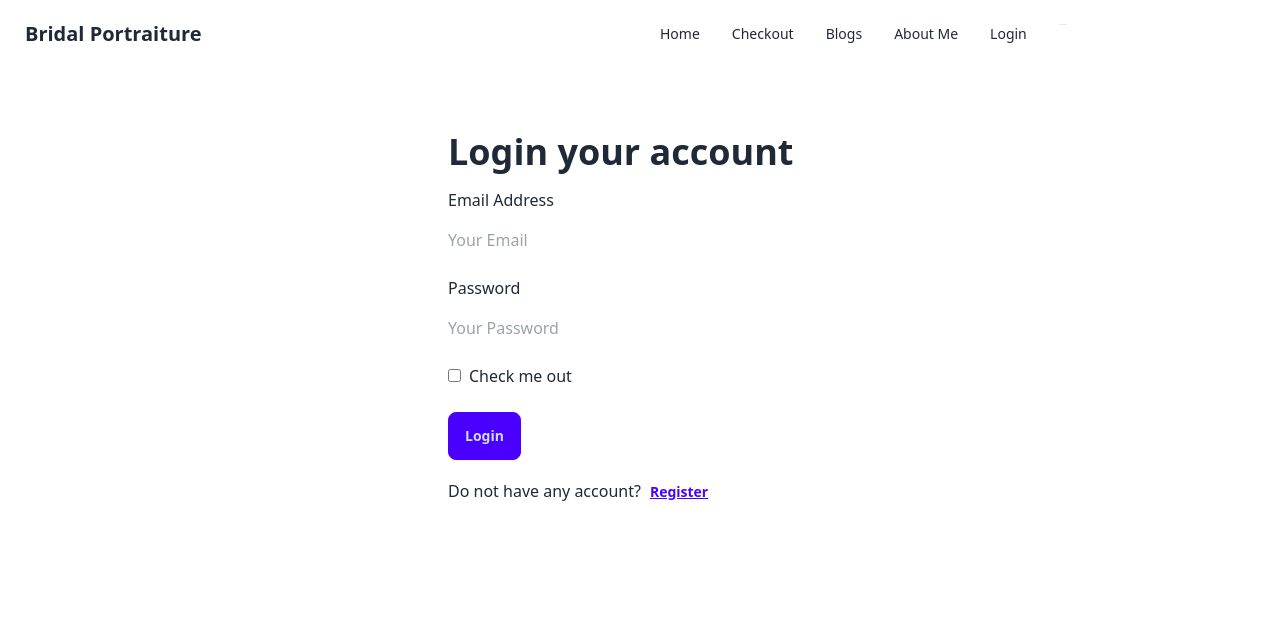
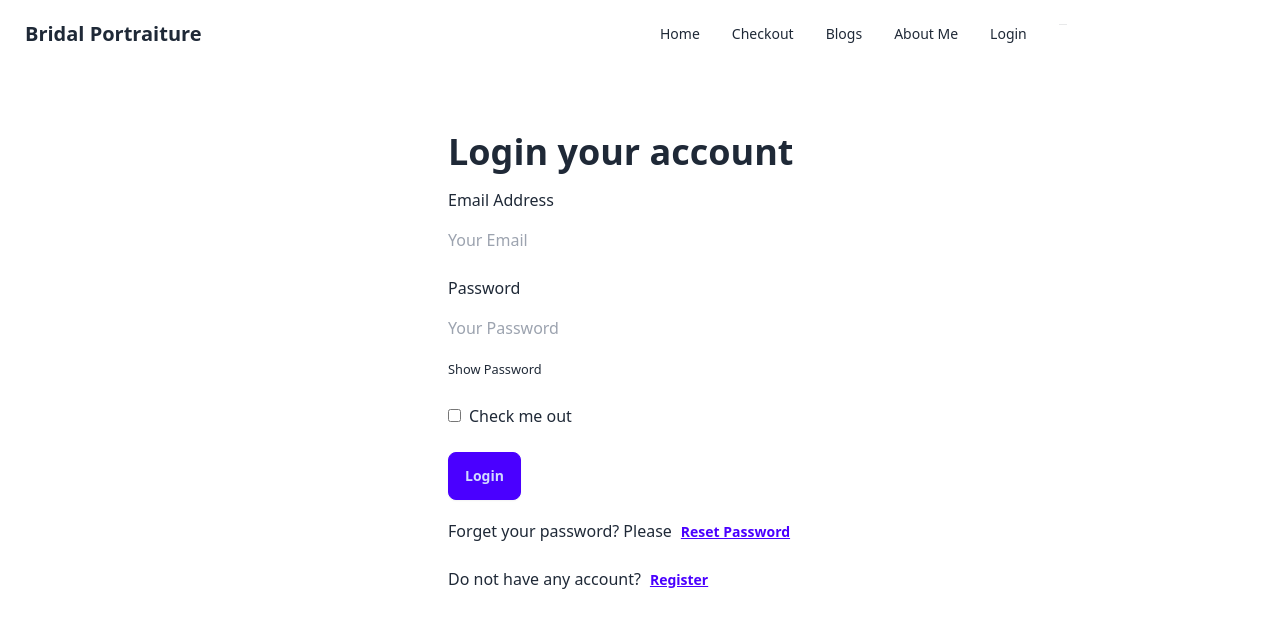
Before and after one commit to Nadim-Nion/independent-service-provider-client, a React (Vite) app: page /login in a window 1280 px wide. Shown: the top 628 px of the page. Built offline with nearby package versions, Linux system fonts and the light colour scheme; no server answers.

Commit message:
toggle between show and hide password

```diff
--- a/src/components/Login/Login.jsx
+++ b/src/components/Login/Login.jsx
@@ -1,11 +1,15 @@
-import React, { useContext, useState } from 'react';
+import React, { useContext, useRef, useState } from 'react';
 import { Link } from 'react-router-dom';
 import { AuthContext } from '../../provider/AuthProvider';
+import { space } from 'postcss/lib/list';
 
 const Login = () => {
-    const { signIn } = useContext(AuthContext);
+    const { signIn, resetPassword } = useContext(AuthContext);
     const [error, setError] = useState('');
     const [success, setSuccess] = useState('');
+    const [toast, setToast] = useState(false);
+    const [show, setShow] = useState(false);
+    const emailRef = useRef();
 
     const handleLogin = event => {
         event.preventDefault();
@@ -33,6 +37,19 @@ const Login = () => {
             })
     }
 
+
+    const handleResetPassword = () => {
+        const email = emailRef.current.value;
+
+        resetPassword(email)
+            .then(() => {
+                setToast(true);
+            })
+            .catch(error => {
+                setError(error);
+            })
+    }
+
     return (
         <div className='w-96 mx-auto mt-16'>
             <h2 className='text-4xl font-semibold mb-4'>Login your account</h2>
@@ -41,7 +58,7 @@ const Login = () => {
                 <div>
                     <label>Email Address</label>
                     <br />
-                    <input className='mt-4' type="email" name="email" id="email" placeholder='Your Email' required />
+                    <input ref={emailRef} className='mt-4' type="email" name="email" id="email" placeholder='Your Email' required />
                 </div>
 
                 <br />
@@ -49,7 +66,14 @@ const Login = () => {
                 <div>
                     <label>Password</label>
                     <br />
-                    <input className='mt-4' type="password" name="password" id="password" placeholder='Your Password' required />
+                    <input className='my-4' type={show ? "text" : "password"} name="password" id="password" placeholder='Your Password' required />
+                    <p onClick={() => setShow(!show)}>
+                        <small>
+                            {
+                                show ? <span>Hide Password</span> : <span>Show Password</span>
+                            }
+                        </small>
+                    </p>
                 </div>
 
                 <br />
@@ -65,7 +89,20 @@ const Login = () => {
                 <button className="btn btn-primary">Login</button>
             </form>
             <p className='my-2 text-green-700'>{success}</p>
-            <p className='mt-2 text-red-700'>{error}</p>
+            <p className='my-2 text-red-700'>{error}</p>
+            <p>
+                Forget your password? Please<button onClick={handleResetPassword} className="btn btn-link ps-2">Reset Password</button>
+            </p>
+            <div>
+                {
+                    toast &&
+                    <div className="toast toast-top toast-end">
+                        <div className="alert alert-info">
+                            <span>Check your email</span>
+                        </div>
+                    </div>
+                }
+            </div>
             <p>
                 Do not have any account?
                 <Link to="/register">
--- a/src/provider/AuthProvider.jsx
+++ b/src/provider/AuthProvider.jsx
@@ -1,5 +1,5 @@
 import React, { createContext, useEffect, useState } from 'react';
-import { createUserWithEmailAndPassword, getAuth, onAuthStateChanged, sendEmailVerification, signInWithEmailAndPassword, signOut, updateProfile } from "firebase/auth";
+import { createUserWithEmailAndPassword, getAuth, onAuthStateChanged, sendEmailVerification, sendPasswordResetEmail, signInWithEmailAndPassword, signOut, updateProfile } from "firebase/auth";
 import app from '../firebase/firebase.config';
 
 export const AuthContext = createContext(null);
@@ -28,6 +28,10 @@ const AuthProvider = ({ children }) => {
         return sendEmailVerification(user);
     }
 
+    const resetPassword = email => {
+        return sendPasswordResetEmail(auth, email);
+    }
+
     useEffect(() => {
         const unsubscribe = onAuthStateChanged(auth, loggedUser => {
             console.log('logged-in user inside auth state observer', loggedUser);
@@ -47,6 +51,7 @@ const AuthProvider = ({ children }) => {
         updateUserData,
         logOut,
         sendVerificationToEmail,
+        resetPassword,
     };
 
     return (
```
